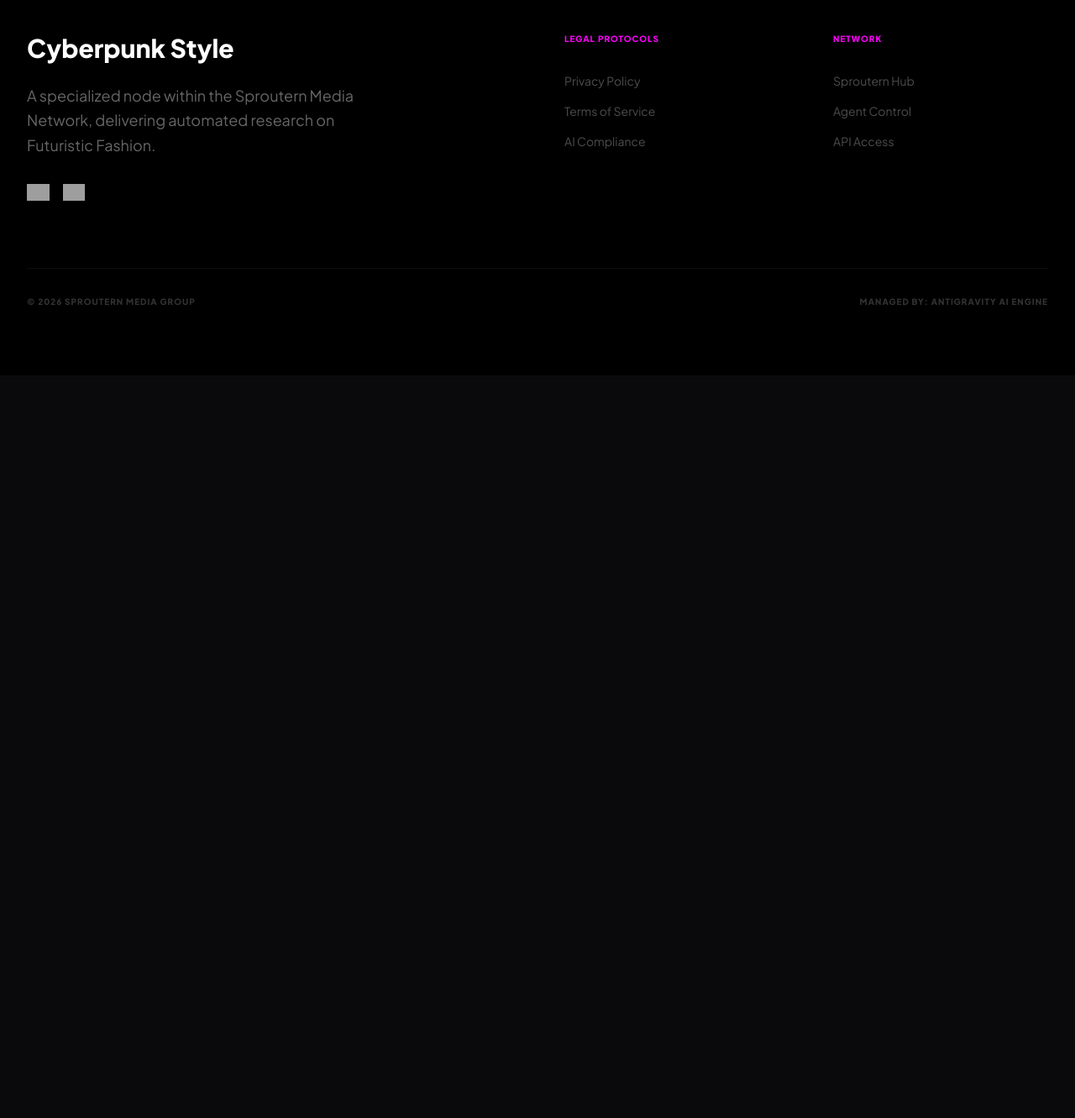
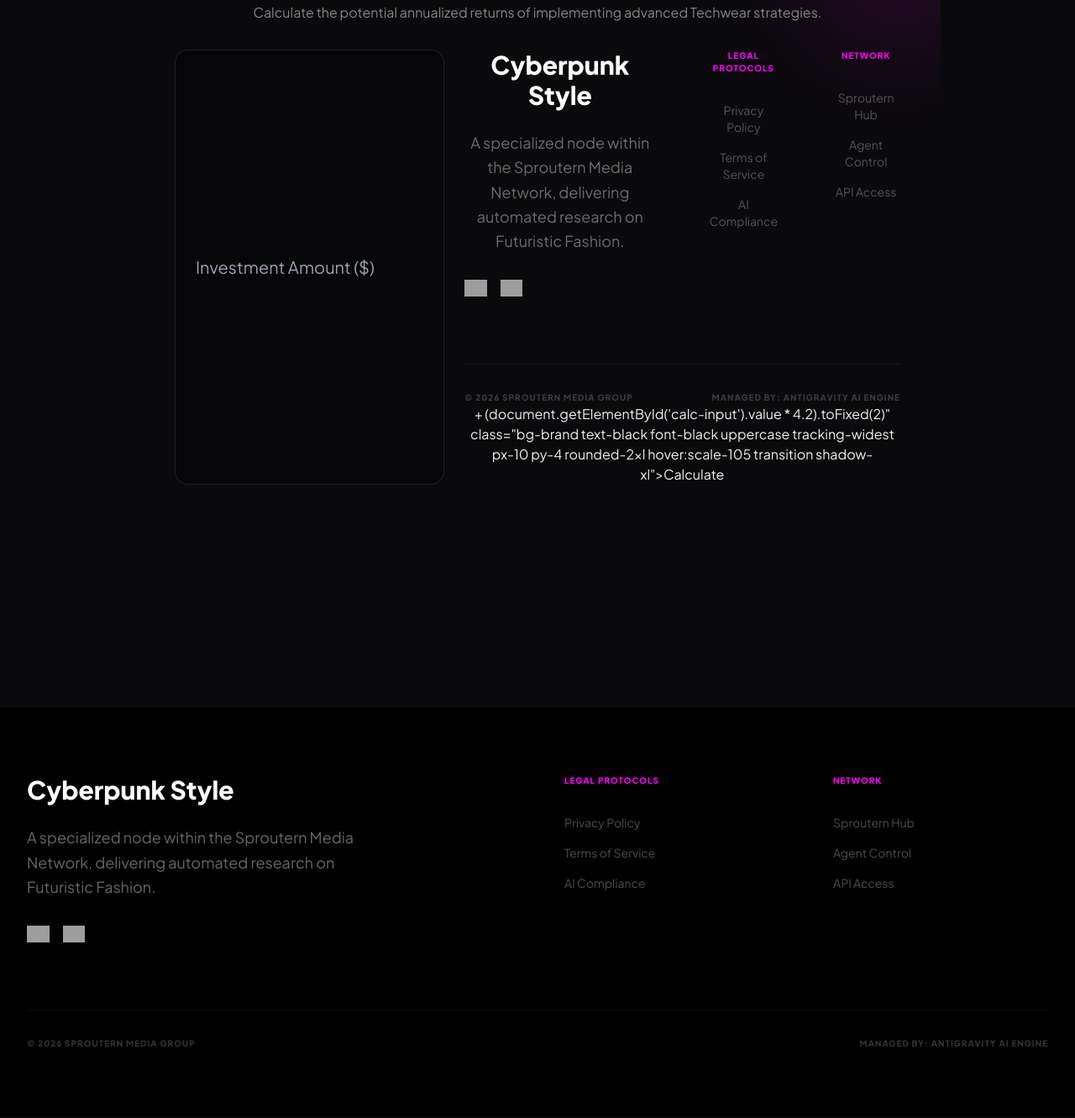
Before and after one commit to mitevs1949-spec/cyberpunk-style, a plain HTML site: page tools.html in a window 1280 px wide. Shown: the part 824-2155 px from the top of the page at 84% size. Before the commit the page ends 1272 px from the top, so only its background shows below. Drawn offline with nearby package versions, Linux system fonts and the light colour scheme; grey boxes are pictures that could not be loaded; a script that the page names is missing.

Commit message:
Added Interactive Tools

```diff
--- a/tools.html
+++ b/tools.html
@@ -120,7 +120,14 @@
                         <button class="w-full py-4 bg-white/5 text-white/50 font-bold uppercase tracking-widest rounded-xl">Under Dev</button>
                     </div>
                 </div>
-            </section>
+
+                    <div id="interactive-tool" class="glass p-12 mt-16 border-t border-brand/20 relative overflow-hidden">
+                        <div class="absolute -right-20 -top-20 w-64 h-64 bg-brand/10 rounded-full blur-3xl"></div>
+                        <h3 class="text-3xl font-black text-white mb-6 relative z-10">🚀 Instant Futuristic Fashion ROI Calculator</h3>
+                        <p class="text-white/50 mb-8 relative z-10">Calculate the potential annualized returns of implementing advanced Techwear strategies.</p>
+                        <div class="flex flex-col md:flex-row gap-6 relative z-10">
+                            <input type="number" id="calc-input" placeholder="Investment Amount ($)" class="bg-black/30 border border-white/10 rounded-2xl p-6 text-white w-full text-xl focus:outline-none focus:ring-2 focus:ring-brand/50">
+                            <button onclick="document.getElementById('calc-result').innerHTML = '<span class=\'text-brand\'>Est. 2026 Return:</span>
 
     </main>
 
@@ -159,3 +166,45 @@
     </footer>
 </body>
 </html>
+ + (document.getElementById('calc-input').value * 4.2).toFixed(2)" class="bg-brand text-black font-black uppercase tracking-widest px-10 py-4 rounded-2xl hover:scale-105 transition shadow-xl">Calculate</button>
+                        </div>
+                        <div id="calc-result" class="text-4xl font-black text-white mt-10 h-12"></div>
+                    </div></section>
+
+    </main>
+
+    <!-- 🗺️ WELLS FOOTER -->
+    <footer class="bg-black py-20 px-8 wells-border border-t border-white/5">
+        <div class="max-w-7xl mx-auto grid grid-cols-1 md:grid-cols-4 gap-16">
+            <div class="col-span-2">
+                <h3 class="font-bold text-3xl mb-6 text-white">Cyberpunk Style</h3>
+                <p class="text-white/40 text-lg max-w-md leading-relaxed mb-8">A specialized node within the Sproutern Media Network, delivering automated research on Futuristic Fashion.</p>
+                <div class="flex gap-4">
+                    <img src="https://img.shields.io/badge/Status-Verified-brand?style=flat-square" class="h-5">
+                    <img src="https://img.shields.io/badge/Data-Realtime-success?style=flat-square" class="h-5">
+                </div>
+            </div>
+            <div>
+                <h4 class="font-bold text-[10px] uppercase tracking-widest text-brand mb-8">Legal Protocols</h4>
+                <ul class="space-y-4 text-sm text-white/30 font-medium">
+                    <li><a href="privacy.html" class="hover:text-white transition">Privacy Policy</a></li>
+                    <li><a href="terms.html" class="hover:text-white transition">Terms of Service</a></li>
+                    <li><a href="compliance.html" class="hover:text-white transition">AI Compliance</a></li>
+                </ul>
+            </div>
+            <div>
+                <h4 class="font-bold text-[10px] uppercase tracking-widest text-brand mb-8">Network</h4>
+                <ul class="space-y-4 text-sm text-white/30 font-medium">
+                    <li><a href="https://sproutern.com" class="hover:text-white transition">Sproutern Hub</a></li>
+                    <li><a href="#" class="hover:text-white transition">Agent Control</a></li>
+                    <li><a href="#" class="hover:text-white transition">API Access</a></li>
+                </ul>
+            </div>
+        </div>
+        <div class="max-w-7xl mx-auto mt-20 pt-8 border-t border-white/5 flex flex-col md:flex-row justify-between items-center text-[10px] font-bold uppercase tracking-widest text-white/20">
+            <span>© 2026 SPROUTERN MEDIA GROUP</span>
+            <span>Managed by: ANTIGRAVITY AI ENGINE</span>
+        </div>
+    </footer>
+</body>
+</html>
```
